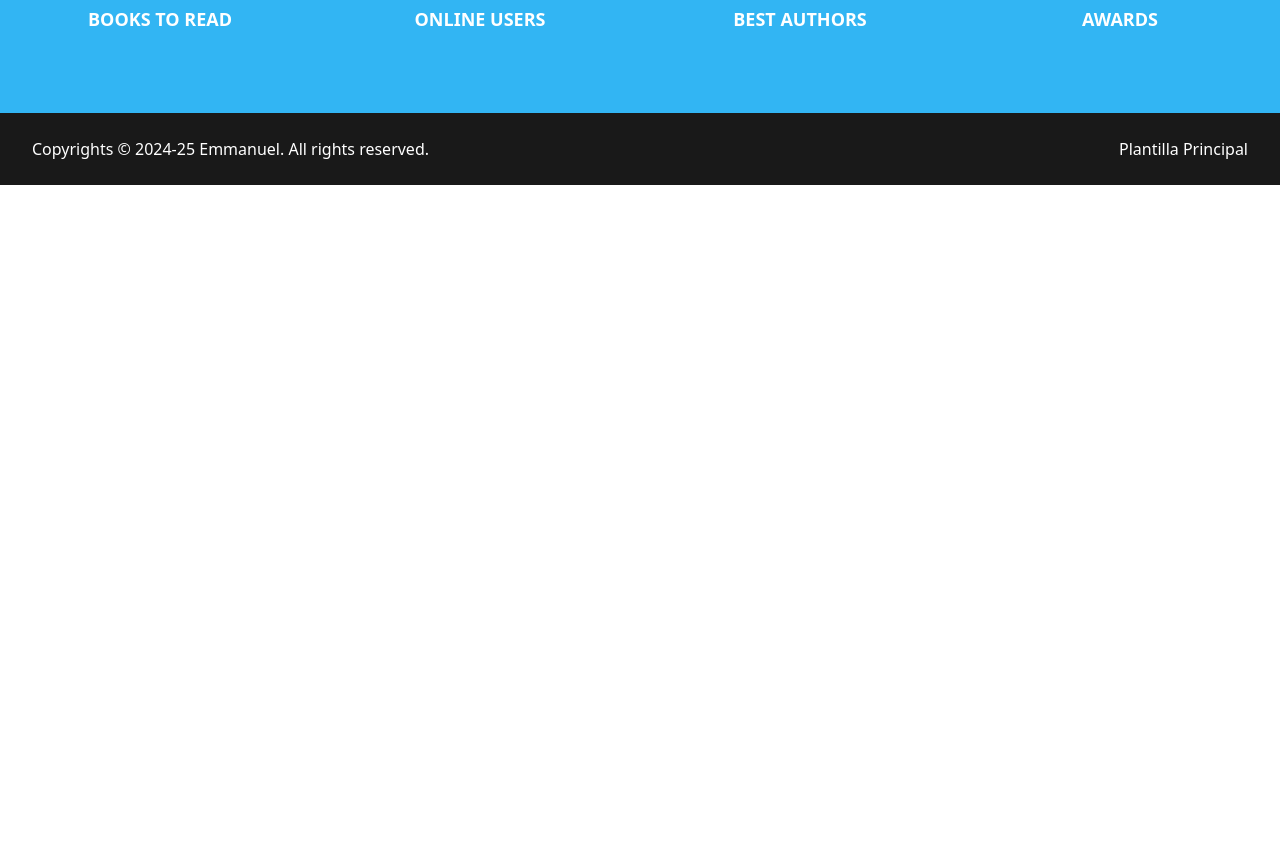
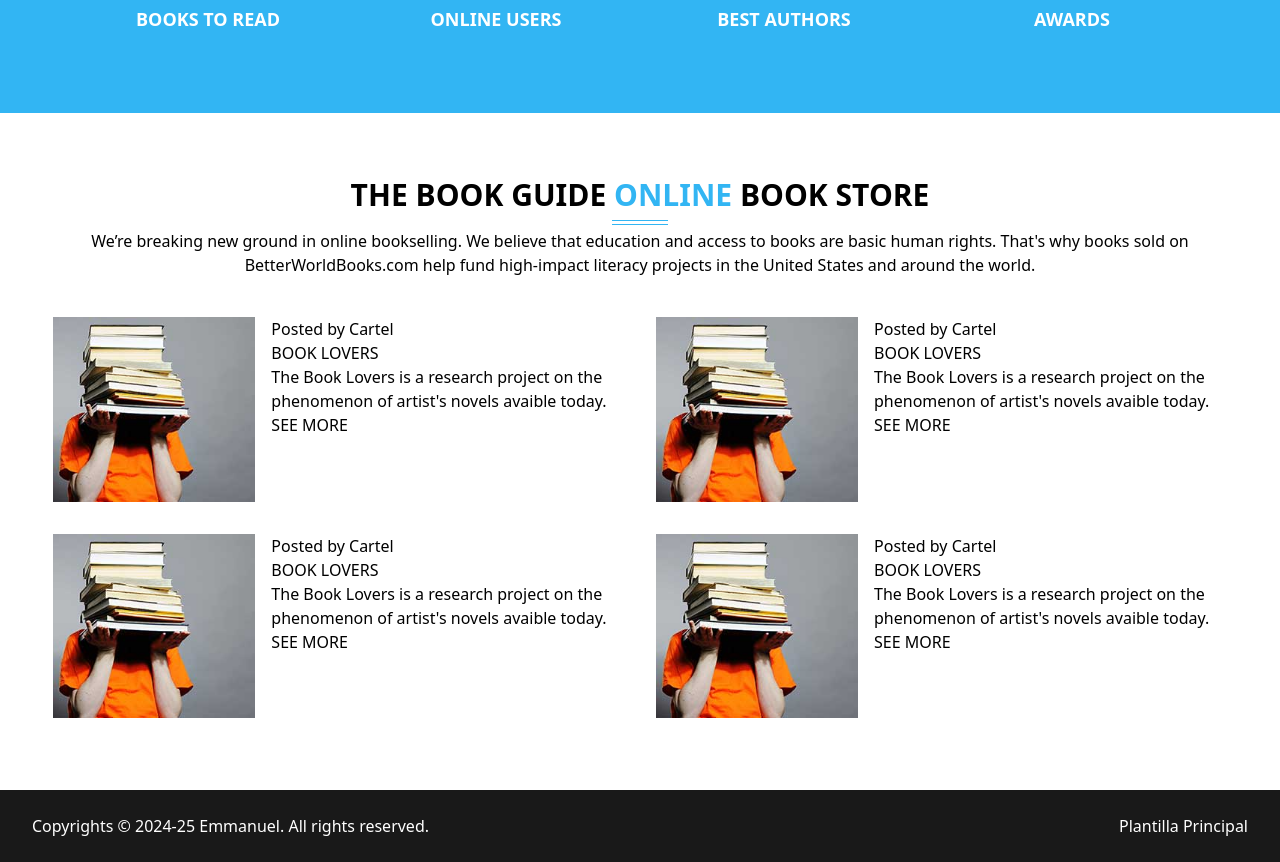
Before and after one commit to emmanuel-cruz-dev/literarium, a React (Vite) app: page / in a window 1280 px wide. Shown: the part 3723-4585 px from the top of the page. Before the commit the page ends 3908 px from the top, so only its background shows below. Built offline with nearby package versions, Linux system fonts and the light colour scheme.

Commit message:
estructurando BlogCard en Blog

```diff
--- a/src/App.tsx
+++ b/src/App.tsx
@@ -8,6 +8,7 @@ import Footer from "./components/Footer";
 import Products from "./components/Products";
 import CounterBanner from "./components/CounterBanner";
 import BookGuide from "./components/BookGuide";
+import Blog from "./components/Blog";
 
 function App() {
   return (
@@ -20,6 +21,7 @@ function App() {
       <Products />
       <BookGuide />
       <CounterBanner />
+      <Blog />
       <Footer />
     </>
   );
--- /dev/null
+++ b/src/components/Blog.tsx
@@ -0,0 +1,53 @@
+import Image from "../assets/images/blog.jpg";
+
+const BlogCard = () => {
+  return (
+    <article className="flex gap-4">
+      <figure className="w-96">
+        <img className="w-full h-full object-cover" src={Image} alt="" />
+      </figure>
+      <div>
+        <p>Posted by Cartel</p>
+        <h2 className="uppercase blog__card-title">Book Lovers</h2>
+        <p>
+          The Book Lovers is a research project on the phenomenon of artist's
+          novels avaible today.
+        </p>
+        <a className="uppercase" href="#">
+          See More
+        </a>
+      </div>
+    </article>
+  );
+};
+
+const Blog = () => {
+  return (
+    <section className="blog" id="blog">
+      <article className="w-11/12 mx-auto py-12">
+        <div className="flex flex-col gap-4 justify-center items-center text-center py-4">
+          <h2 className="uppercase font-bold text-3xl section__title">
+            The Book Guide <span className="text__accent-color">online</span>{" "}
+            book store
+          </h2>
+          <p>
+            We’re breaking new ground in online bookselling. We believe that
+            education and access to books are basic human rights. That's why
+            books sold on BetterWorldBooks.com help fund high-impact literacy
+            projects in the United States and around the world.
+          </p>
+        </div>
+        <article className="py-6">
+          <div className="grid grid-cols-1 lg:grid-cols-2 gap-8">
+            <BlogCard />
+            <BlogCard />
+            <BlogCard />
+            <BlogCard />
+          </div>
+        </article>
+      </article>
+    </section>
+  );
+};
+
+export default Blog;
--- a/src/components/CounterBanner.tsx
+++ b/src/components/CounterBanner.tsx
@@ -16,7 +16,7 @@ const CounterItem: FC<CounterItemProps> = ({ number, title }) => {
 
 const CounterBanner: FC = () => {
   return (
-    <article className="grid gap-8 lg:gap-0 grid-cols-1 md:grid-cols-2 lg:grid-cols-4 font-bold text-white background-accent__item py-20">
+    <article className="grid gap-8 lg:gap-0 grid-cols-1 md:grid-cols-2 lg:grid-cols-4 font-bold text-white background-accent__item py-20 px-16">
       <CounterItem number={3578} title="Books to Read" />
       <CounterItem number={589} title="Online Users" />
       <CounterItem number={1254} title="Best Authors" />
--- a/src/components/TopSellers.tsx
+++ b/src/components/TopSellers.tsx
@@ -93,8 +93,8 @@ const BookCard: React.FC<BookCardProps> = ({
 
 const TopSellers = () => {
   return (
-    <section className="bg-slate-100">
-      <article className="top-sellers w-11/12 mx-auto py-12" id="top-sellers">
+    <section className="top-sellers bg-slate-100" id="top-sellers">
+      <article className="w-11/12 mx-auto py-12">
         <div className="flex flex-col gap-4 justify-center items-center text-center py-4">
           <h2 className="uppercase font-bold text-3xl section__title">
             Best <span className="text__accent-color">top</span> Sellers
```
Also changed, not shown: src/assets/images/blog.jpg (added).
